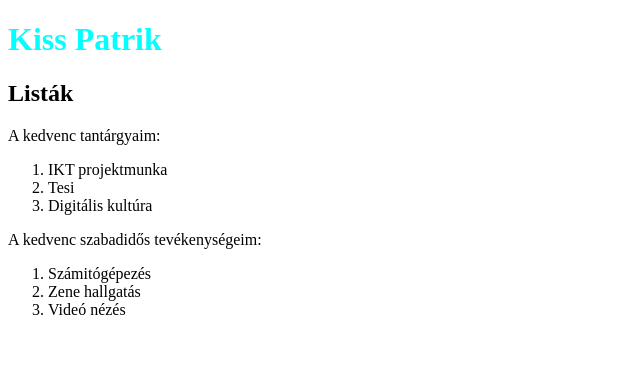
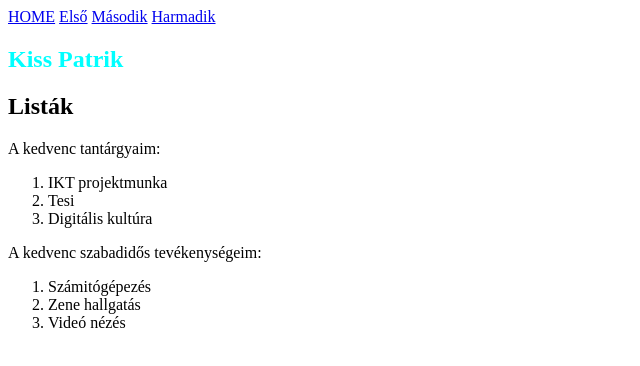
Before and after one commit to Patrik623/Kollazs, a plain HTML site: page listak.html in a window 1280 px wide. Shown: the whole page, without its empty margins (0-640 px from the left). Drawn offline with Linux system fonts and the light colour scheme.

Commit message:
Update listak.html

```diff
--- a/listak.html
+++ b/listak.html
@@ -6,6 +6,20 @@
     <title>Listák</title>
 </head>
 <body>
+
+  <nav>
+
+    <a href="https://patrik623.github.io/Kollazs/">HOME</a>
+
+    <a href="https://patrik623.github.io/Kollazs/keplink.html">Első</a>
+
+    <a href="https://patrik623.github.io/Kollazs/listak.html">Második</a>
+
+    <a href="https://patrik623.github.io/Kollazs/orarend.html">Harmadik</a>
+
+
+
+
      <h1 style="color: aqua;"> Kiss Patrik</h1>
     <h2>Listák</h2>
 
@@ -25,7 +39,7 @@
 
 
 
-
+  </nav>
 
 
 
```
